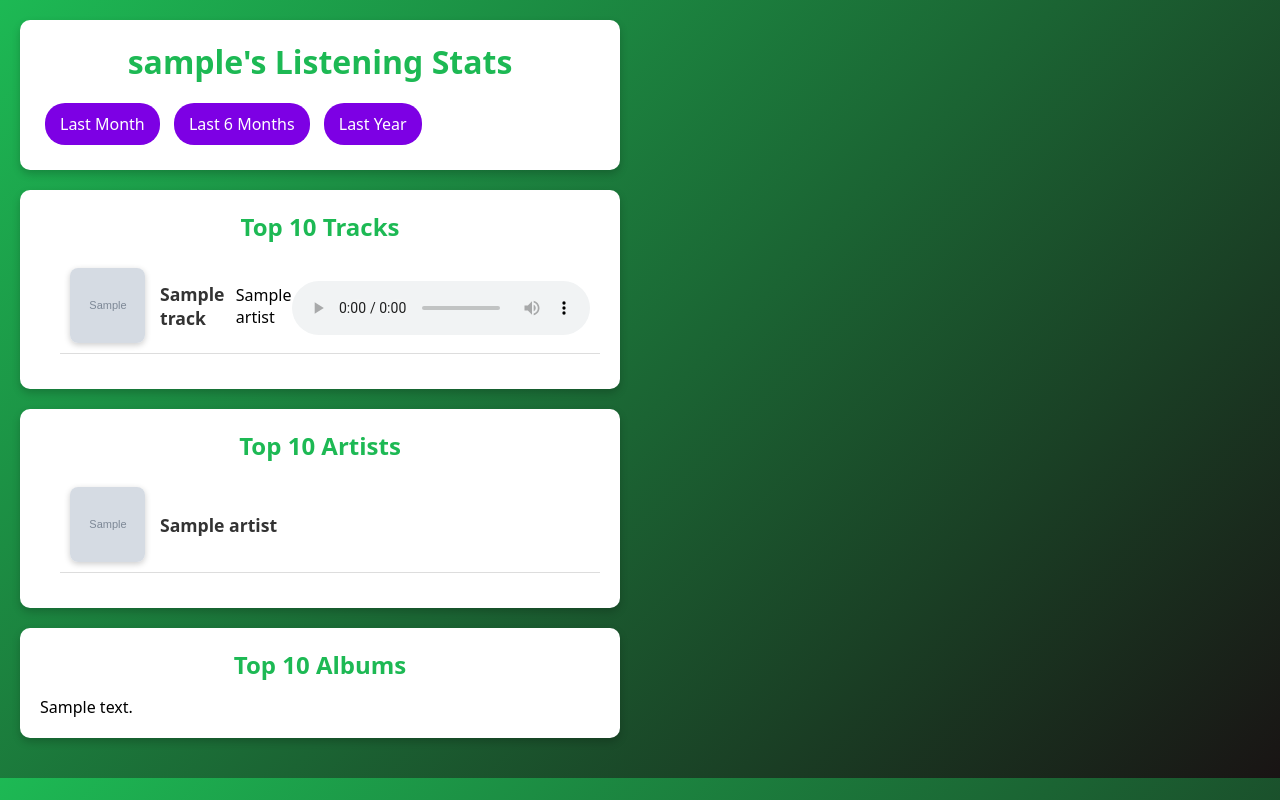
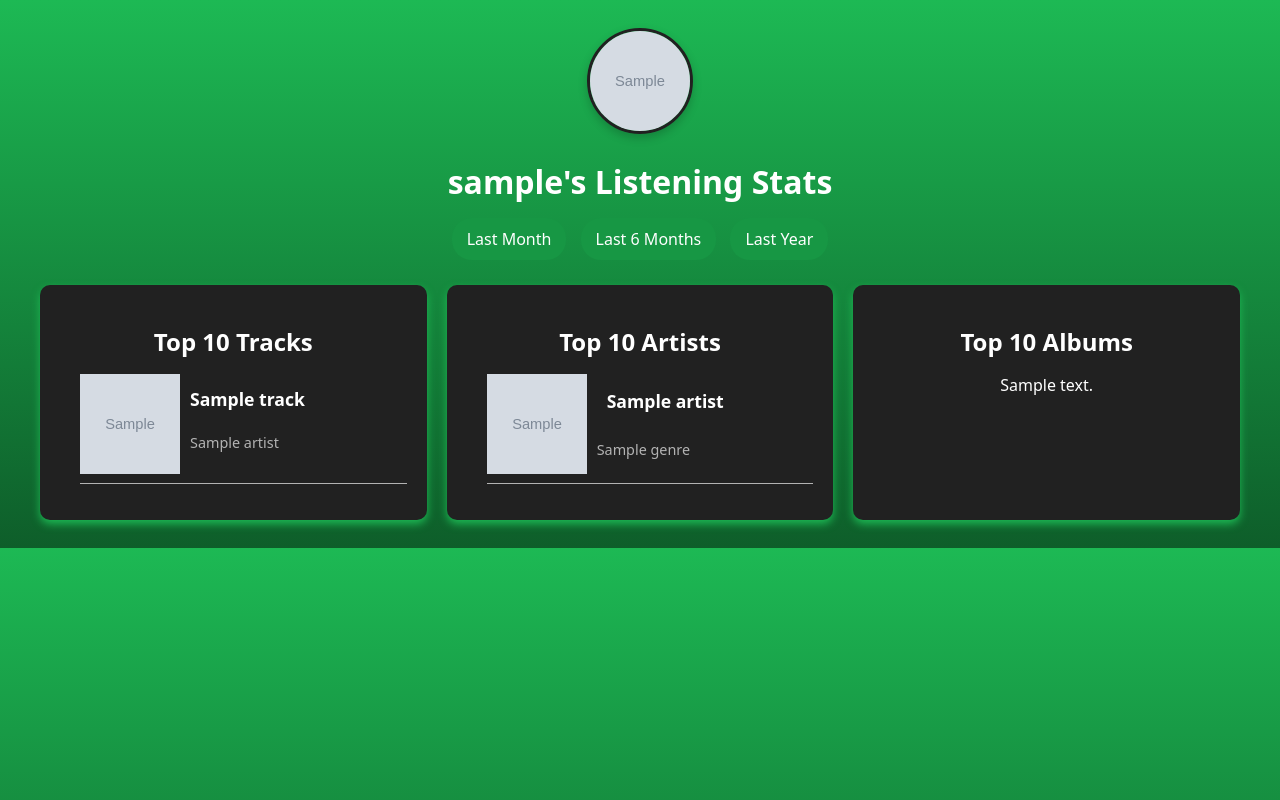
Before and after one commit to alexmeert/statifyapp, a Flask app: template templates/top_items.html in a window 1280 px wide. Run offline with Flask 3, Linux system fonts and the light colour scheme; the template is opened without the code that fills it: most values are stand-ins (such as "Sample title", 1, 10 or a date in 2020); grey boxes marked "Sample" are stand-in pictures.

Commit message:
Updated all files

```diff
--- a/app.py
+++ b/app.py
@@ -75,6 +75,7 @@ def get_top_items():
 
     user_profile = requests.get(API_BASE_URL + 'me', headers=headers).json()
     username = user_profile.get('display_name')
+    user_picture = user_profile.get('images')[0]['url'] if user_profile.get('images') else None
 
     time_range = request.args.get('time_range', 'medium_term')  # default to 'medium_term'
 
@@ -122,6 +123,7 @@ def get_top_items():
     # Pass top tracks, top artists, and top albums to the template
     return render_template('top_items.html',
                            username=username,
+                           user_picture=user_picture,
                            top_tracks=top_tracks_display,
                            top_artists=top_artists['items'],
                            top_albums=top_albums,
--- a/static/script.js
+++ b/static/script.js
@@ -32,6 +32,7 @@ document.addEventListener('DOMContentLoaded', function() {
             }
         })
         .catch(error => console.error('Error fetching top albums:', error));
+
 });
 
 // Import the functions you need from the SDKs you need
--- a/static/top_items.css
+++ b/static/top_items.css
@@ -1,128 +1,171 @@
-/* General reset */
-* {
-    margin: 0;
-    padding: 0;
-    box-sizing: border-box;
-}
-
 /* Body styling */
 body {
     font-family: system-ui, -apple-system, BlinkMacSystemFont, 'Segoe UI', Roboto, 'Helvetica Neue', sans-serif;
-    background: linear-gradient(135deg, #1DB954, #191414); /* Spotify green to black gradient */
-    margin: 0;
-    padding: 0;
+    background: linear-gradient(180deg, #1DB954, #0e5e2a);
+    padding: 20px;
     display: flex;
-    justify-content: center;
-    align-items: flex-start;
     flex-direction: column;
-    padding: 20px;
+    align-items: center;
 }
 
-/* Container styling */
-.container {
-    background-color: #fff;
-    padding: 20px;
-    box-shadow: 0 4px 8px rgba(0, 0, 0, 0.2);
-    border-radius: 10px;
+.profile-pic {
+    width: 100px;
+    height: 100px;
+    border-radius: 50%; /* Makes the image circular */
+    border: 3px solid #212121;
+    box-shadow: 0 4px 10px rgba(0, 0, 0, 0.2);
+    object-fit: cover;
+    transition: transform 0.3s ease;
+}
+
+/* Hover effect */
+.profile-pic:hover {
+    transform: scale(1.05);
+}
+
+/* Header styling */
+.header {
     width: 100%;
-    max-width: 600px;
+    text-align: center;
     margin-bottom: 20px;
 }
 
-/* Header */
-h1, h2 {
-    color: #1DB954;
-    text-align: center;
-    margin-bottom: 15px;
+.header h1 {
+    color: white;
+    margin-bottom: 10px;
 }
 
-/* Filter button styling */
 .filter-button {
     text-decoration: none;
     padding: 10px 15px;
     border-radius: 20px;
     color: white;
-    background-color: #7d00e4;
+    background-color: #179744;
     margin: 5px;
     display: inline-block;
-    align-items: center;
     transition: background-color 0.4s ease, transform 0.3s ease;
 }
 
 .filter-button:hover {
-    background-color: #400073;
+    background-color: #083518;
+    box-shadow: 0 4px 8px #1DB954;
     transform: scale(1.05);
 }
 
 .active {
-    background-color: #400073;
+    background-color: black;
+    box-shadow: 0 4px 8px #1DB954;
+}
+
+/* Stats grid layout */
+.stats-grid {
+    display: grid;
+    grid-template-columns: repeat(3, 1fr);
+    gap: 20px;
+    width: 100%;
+    max-width: 1200px;
+}
+
+/* Container styling */
+.container {
+    background-color: #212121;
+    padding: 20px;
+    box-shadow: 0 4px 8px #1DB954;
+    border-radius: 10px;
+    text-align: center;
+    color: white;
+}
+
+/* Header inside each container */
+.container h2 {
+    margin-bottom: 15px;
 }
 
 /* List of items */
 ol {
     list-style-type: decimal;
     padding-left: 20px;
+    text-align: left;
 }
 
 li {
     display: flex;
-    align-items: center;
+    align-items: center; /* Align items vertically in the center */
     margin-bottom: 15px;
-    padding: 10px;
-    border-bottom: 1px solid #ddd;
+    color: #b3b3b3;
+    position: relative; /* For positioning the separator line */
+    padding-bottom: 10px; /* Space for the separator line */
 }
 
-li img {
-    margin-right: 15px;
-    border-radius: 5px;
-    box-shadow: 0 2px 6px rgba(0, 0, 0, 0.1);
+/* Separator line styling */
+li::after {
+    content: '';
+    display: block;
+    height: 1px; /* Thickness of the line */
+    background-color: #b3b3b3; /* Line color */
+    margin-top: 10px; /* Space between the item and the line */
+    position: absolute;
+    bottom: 0; /* Align to the bottom of the list item */
+    left: 0;
+    right: 0;
 }
 
-li strong {
-    font-size: 1.1rem;
-    color: #333;
-    margin-right: 10px;
+/* Track info styling */
+.track-info {
+    display: flex;
+    flex-direction: column;
+    justify-content: space-between;
+    max-width: 100%;
+    margin-left: 10px;
 }
 
-audio {
-    margin-top: 5px;
-    width: 100%;
+.track-info strong {
+    font-size: 1.1rem;
+    color: white;
 }
 
-/* Top section items */
-#top-tracks img,
-#top-artists img,
-#top-albums img {
-    width: 75px;
-    height: 75px;
-    object-fit: cover;
-    border-radius: 8px;
-    box-shadow: 0 2px 6px rgba(0, 0, 0, 0.2);
+.track-info span {
+    font-size: 0.9rem;
+    color: #b3b3b3;
+    margin-bottom: 10px;
 }
 
-/* Responsive design for smaller screens */
+/* Specific styling for artists and albums */
+.artist-item, .album-item {
+    display: flex;
+    align-items: center; /* Align the image and text */
+}
+
+.artist-item strong, .album-item strong {
+    margin-left: 10px; /* Space between image and text */
+    color: white; /* Text color */
+    font-size: 1.1rem; /* Font size */
+}
+
+/* Artist info styling */
+.artist-info {
+    display: flex;
+    flex-direction: column; /* Stack the name and genre vertically */
+    margin-left: 10px; /* Space between image and text */
+}
+
+.artist-genre {
+    font-size: 0.9rem; /* Font size for the genre */
+    color: #b3b3b3; /* Color for the genre text */
+    margin-top: 5px; /* Space between name and genre */
+}
+
+/* Responsive Design for smaller screens */
 @media only screen and (max-width: 768px) {
-    body {
-        padding: 10px;
+    .stats-grid {
+        grid-template-columns: 1fr;
     }
 
     .container {
         width: 100%;
-        padding: 15px;
     }
-
-    li {
-        flex-direction: column;
-        align-items: flex-start;
-    }
-
-    li img {
-        width: 100px;
-        height: 100px;
-        margin-bottom: 10px;
-    }
-
-    audio {
-        width: 100%;
+    .profile-pic {
+        width: 40px; /* Smaller profile picture */
+        height: 40px;
     }
 }
--- a/templates/top_items.html
+++ b/templates/top_items.html
@@ -7,7 +7,8 @@
     <link rel="stylesheet" href="{{ url_for('static', filename='top_items.css') }}">
 </head>
 <body>
-    <div class="container">
+    <div class="header">
+        <img src="{{ user_picture }}" alt="Profile Picture" class="profile-pic">
         <h1>{{ username }}'s Listening Stats</h1>
         <div>
             <a href="?time_range=short_term" class="filter-button {{ 'active' if time_range == 'short_term' else '' }}">Last Month</a>
@@ -16,24 +17,23 @@
         </div>
     </div>
 
+    <!-- Stats Grid Section -->
+    <div class="stats-grid">
         <!-- Top Tracks Section -->
         <div class="container" id="top-tracks">
             <h2>Top 10 Tracks</h2>
             <ol type="1">
                 {% for track in top_tracks %}
                 <li>
-                <!-- Display the album cover if available -->
                     {% if track.album.images and track.album.images[0].url %}
                         <img src="{{ track.album.images[0].url }}" alt="Album Cover" width="100" height="100">
                     {% else %}
                         <img src="/static/default.jpg" alt="No Album Cover" width="100" height="100">
                     {% endif %}
-                <strong>{{ track.name }}</strong> {{ track.artists[0].name }}
-                <br>
-                <audio controls>
-                    <source src="{{ track.preview_url }}" type="audio/mpeg">
-                    Your browser does not support the audio element.
-                </audio>
+                    <div class="track-info">
+                        <strong>{{ track.name }}</strong><br>
+                        <span>{{ track.artists[0].name }}</span>
+                    </div>
                 </li>
                 {% endfor %}
             </ol>
@@ -44,14 +44,16 @@
             <h2>Top 10 Artists</h2>
             <ol type="1">
                 {% for artist in top_artists %}
-            <li>
-                <!-- Display the artist's picture if available -->
+                <li class="artist-item">
                     {% if artist.images and artist.images[0].url %}
                         <img src="{{ artist.images[0].url }}" alt="Artist Picture" width="100" height="100">
                     {% else %}
                         <img src="/static/default.jpg" alt="No Artist Picture" width="100" height="100">
                     {% endif %}
-                <strong>{{ artist.name }}</strong>
+                    <div class="artist-info">
+                        <strong>{{ artist.name }}</strong><br>
+                        <span class="artist-genre">{{ artist.genre }}</span> <!-- Add genre here -->
+                    </div>
                 </li>
                 {% endfor %}
             </ol>
@@ -65,22 +67,18 @@
             {% else %}
                 <ol type="1">
                     {% for album in top_albums %}
-                <li>
-                    <!-- Display the album cover if available -->
+                    <li class="album-item">
                         {% if album.images and album.images[0].url %}
                             <img src="{{ album.images[0].url }}" alt="Album Cover" width="100" height="100">
                         {% else %}
                             <img src="/static/default.jpg" alt="No Album Cover" width="100" height="100">
                         {% endif %}
-
-                    <!-- Display the album name and artist name -->
                         <strong>{{ album.name }}</strong>
                     </li>
                     {% endfor %}
                 </ol>
             {% endif %}
         </div>
-
-
+    </div>
 </body>
 </html>
```
Lines whose indentation alone changed are shown as unchanged.
